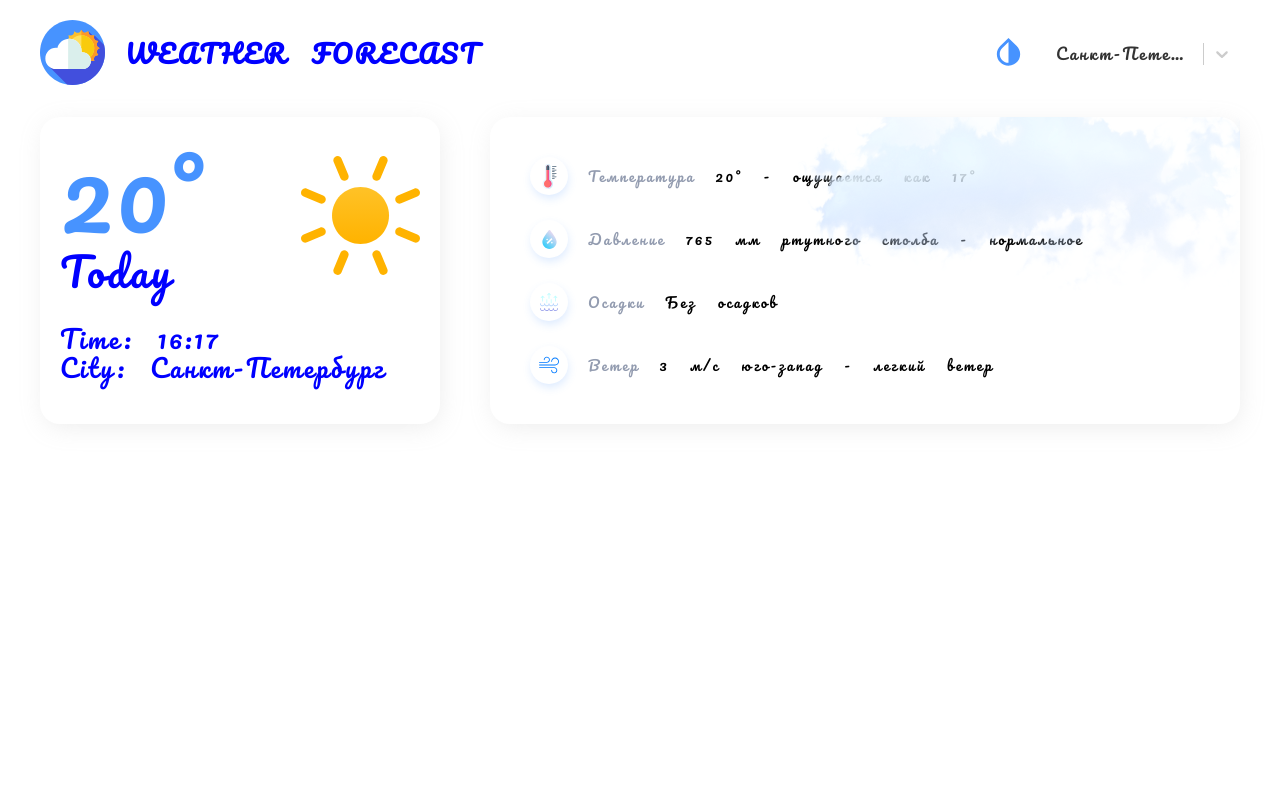
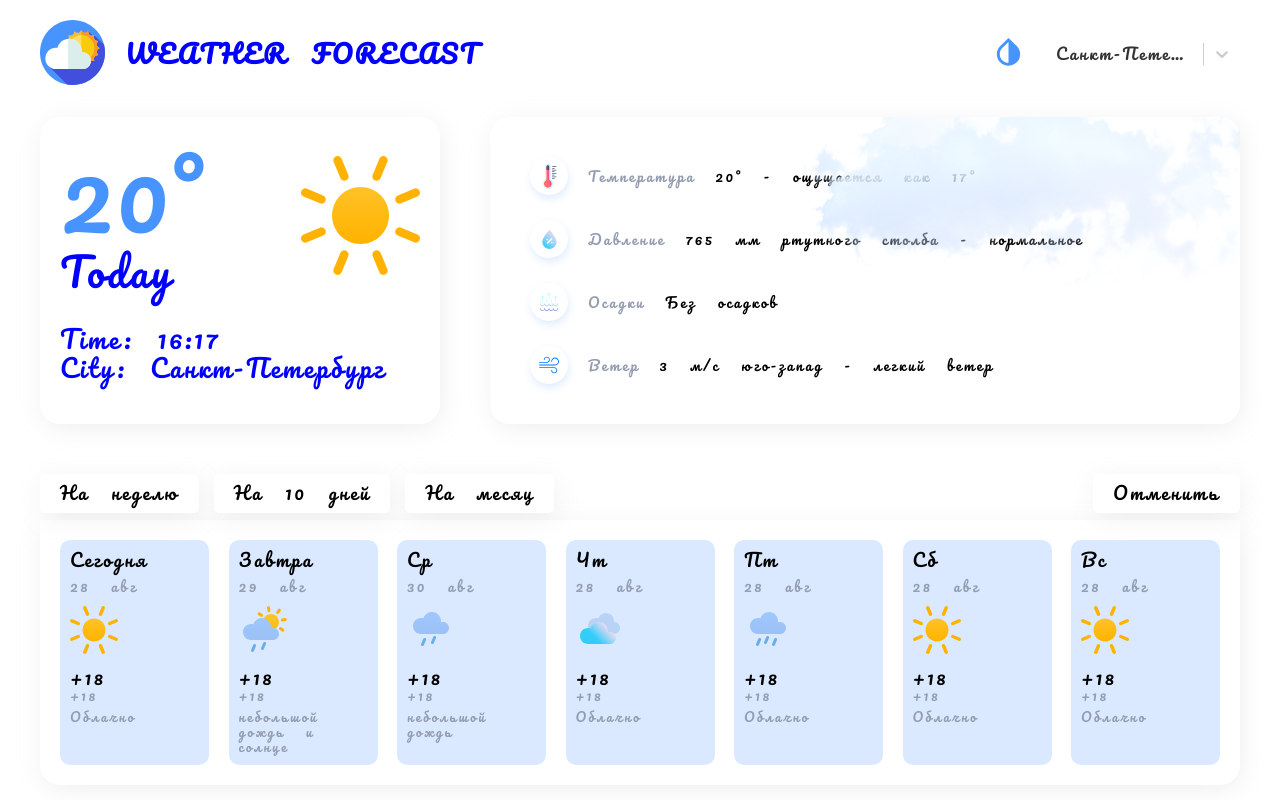
Before and after one commit to YZDmitriy/Weather-forecast-TypeScript-, a React (Create React App) app: page / in a window 1280 px wide. Built offline with nearby package versions, Linux system fonts and the light colour scheme; the HTML template or start-up script is replaced by a standard one.

Commit message:
add card weather week

```diff
--- a/src/Pages/Home/Home.tsx
+++ b/src/Pages/Home/Home.tsx
@@ -1,4 +1,5 @@
 import React from 'react';
+import { Days } from './components/Days/Days';
 import { ThisDay } from './components/ThisDay/ThisDay';
 import { ThisDayInfo } from './components/ThisDayInfo/ThisDayInfo';
 import s from './Home.module.scss'
@@ -10,6 +11,7 @@
         <ThisDay />
         <ThisDayInfo />
       </div>
+      <Days/>
     </div>
   );
 }
--- /dev/null
+++ b/src/Pages/Home/components/Days/Card.tsx
@@ -0,0 +1,24 @@
+import React from 'react';
+import { GlobalSvgSelector } from '../../../../assets/icons/global/GlobalSvgSelector';
+import { Day } from './Days';
+
+import s from './Days.module.scss';
+
+interface Props {
+  day: Day;
+}
+
+export const Card = ({ day }: Props) => {
+  return (
+    <div className={s.card}>
+      <div className={s.day}>{day.day}</div>
+      <div className={s.day__info}>{day.day_info}</div>
+      <div className={s.img}>
+        <GlobalSvgSelector id={day.icon_id} />
+      </div>
+      <div className={s.temp__day}>{day.temp_day}</div>
+      <div className={s.temp__night}>{day.temp_day}</div>
+      <div className={s.info}>{day.info}</div>
+    </div>
+  );
+};
--- /dev/null
+++ b/src/Pages/Home/components/Days/Days.module.scss
@@ -0,0 +1,94 @@
+@import '../../../../styles/variables.scss';
+
+.days {
+  display: flex;
+  justify-content: space-between;
+  flex-wrap: wrap;
+  padding: 20px;
+  width: 100%;
+  background-color: var(#{--components-background-default});
+  box-shadow: $box-shadow;
+  border-radius: 0 0 $border-radius $border-radius;
+}
+
+.card {
+  display: flex;
+  flex-direction: column;
+  background-color: var(#{--card-background-default});
+  border-radius: 10px;
+  padding: 10px;
+  width: 149px;
+  transition: 0.3s;
+  cursor: pointer;
+
+  .day {
+    margin-bottom: 7px;
+    font-size: 18px;
+    color: var(#{--text-color-default});
+  }
+
+  .day__info {
+    font-size: 14px;
+    margin-bottom: 12px;
+    color: $base-color;
+  }
+  .img {
+    margin-bottom: 12px;
+  }
+
+  .temp__day {
+    font-size: 18px;
+    color: var(#{--text-color-default});
+  }
+
+  .temp__night {
+    font-size: 13px;
+    color: $base-color;
+    margin-bottom: 6px;
+  }
+  .info {
+    font-size: 13px;
+    color: $base-color;
+  }
+
+  &:hover {
+    box-shadow: var(#{--card-shadow-default});
+  }
+}
+
+.tabs {
+  display: flex;
+  justify-content: space-between;
+
+  margin-bottom: 7px;
+}
+
+.cancel,
+.tab {
+  box-shadow: 2px 5px 25px -3px rgba(180, 180, 180, 0.25);
+  border-radius: 5px;
+  padding: 9px 20px;
+  background-color: var(#{--components-background-default});
+  color: var(#{--text-color-default});
+  font-size: 18px;
+  display: flex;
+  align-items: center;
+  justify-content: center;
+  margin-right: 15px;
+  cursor: pointer;
+}
+
+.cancel {
+  margin-right: 0;
+}
+
+.tab {
+  &.active {
+    background: $primary-color;
+    color: #fff;
+  }
+}
+
+.tabs__wrapper {
+  display: flex;
+}
--- /dev/null
+++ b/src/Pages/Home/components/Days/Days.tsx
@@ -0,0 +1,87 @@
+import React from 'react';
+import { Card } from './Card';
+
+import s from './Days.module.scss';
+import { Tabs } from './Tabs';
+
+interface Props {}
+
+export interface Day {
+  day: string;
+  day_info: string;
+  icon_id: string;
+  temp_day: string;
+  temp_night: string;
+  info: string;
+}
+
+export const Days = (props: Props) => {
+  const days: Day[] = [
+    {
+      day: 'Сегодня',
+      day_info: '28 авг',
+      icon_id: 'sun',
+      temp_day: '+18',
+      temp_night: '+15',
+      info: 'Облачно',
+    },
+    {
+      day: 'Завтра',
+      day_info: '29 авг',
+      icon_id: 'small_rain_sun',
+      temp_day: '+18',
+      temp_night: '+15',
+      info: 'небольшой дождь и солнце',
+    },
+    {
+      day: 'Ср',
+      day_info: '30 авг',
+      icon_id: 'small_rain',
+      temp_day: '+18',
+      temp_night: '+15',
+      info: 'небольшой дождь',
+    },
+    {
+      day: 'Чт',
+      day_info: '28 авг',
+      icon_id: 'mainly_cloudy',
+      temp_day: '+18',
+      temp_night: '+15',
+      info: 'Облачно',
+    },
+    {
+      day: 'Пт',
+      day_info: '28 авг',
+      icon_id: 'rain',
+      temp_day: '+18',
+      temp_night: '+15',
+      info: 'Облачно',
+    },
+    {
+      day: 'Сб',
+      day_info: '28 авг',
+      icon_id: 'sun',
+      temp_day: '+18',
+      temp_night: '+15',
+      info: 'Облачно',
+    },
+    {
+      day: 'Вс',
+      day_info: '28 авг',
+      icon_id: 'sun',
+      temp_day: '+18',
+      temp_night: '+15',
+      info: 'Облачно',
+    },
+  ];
+  return (
+    <>
+      <Tabs />
+      <div className={s.days}>
+        {days.map((day: Day) => (
+          <Card day={day} key={day.day} />
+        ))}
+      </div>
+    </>
+  );
+};
--- /dev/null
+++ b/src/Pages/Home/components/Days/Tabs.tsx
@@ -0,0 +1,31 @@
+import React from 'react';
+
+import s from './Days.module.scss';
+
+interface Props {}
+
+export const Tabs = (props: Props) => {
+  const tabs = [
+    {
+      value: 'На неделю',
+    },
+    {
+      value: 'На 10 дней',
+    },
+    {
+      value: 'На месяц',
+    },
+  ];
+  return (
+    <div className={s.tabs}>
+      <div className={s.tabs__wrapper}>
+        {tabs.map(tab => (
+          <div className={s.tab} key={tab.value}>
+            {tab.value}
+          </div>
+        ))}
+      </div>
+      <div className={s.cancel}>Отменить</div>
+    </div>
+  );
+};
```
